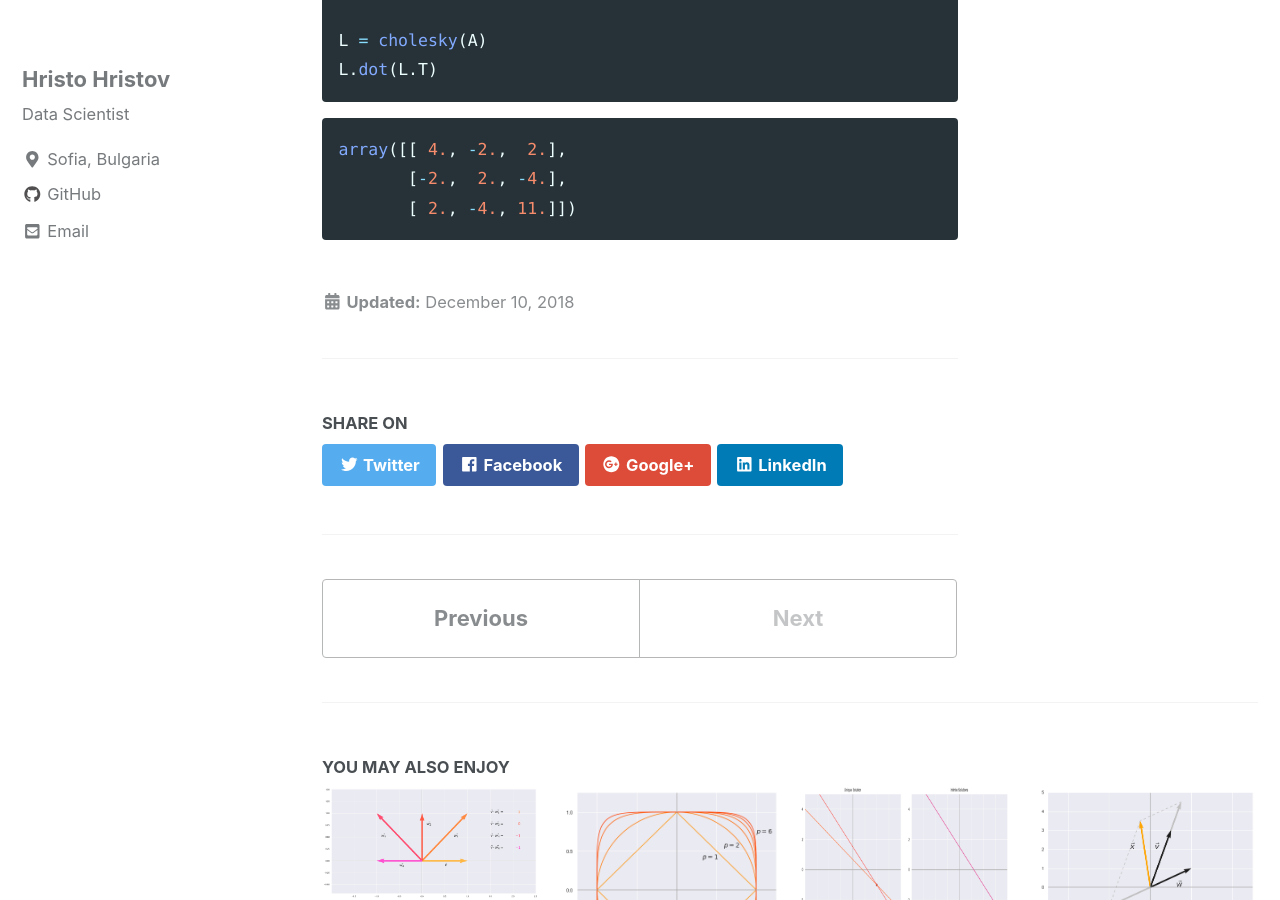
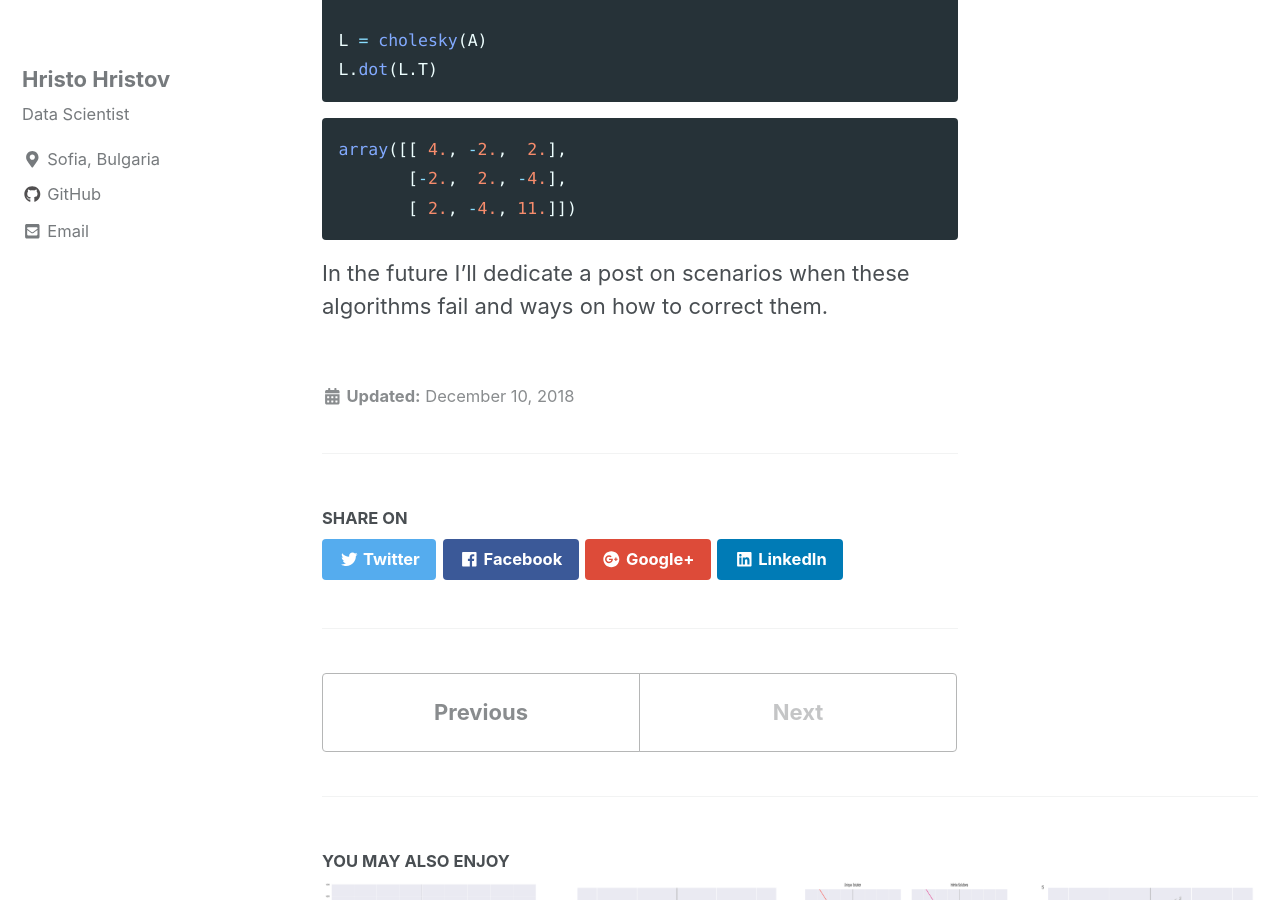
Before and after one commit to hhristov94/hhristov94.github.io, a Jekyll site: the page built from _posts/2018-12-10-lu-factorization.md, in a window 1280 px wide and 900 px high, scrolled down 13483 px. Built offline with Jekyll 4.4.1, drawn with Linux system fonts in a browser that asks for light colours; cached includes are drawn as plain includes; nearby versions of some CDN libraries; formulas are drawn with MathJax 3.

Commit message:
adding new post

````diff
--- a/_posts/2018-12-10-lu-factorization.md
+++ b/_posts/2018-12-10-lu-factorization.md
@@ -545,3 +545,5 @@
        [-2.,  2., -4.],
        [ 2., -4., 11.]])
 ```
+
+In the future I'll dedicate a post on scenarios when these algorithms fail and ways on how to correct them.
````
